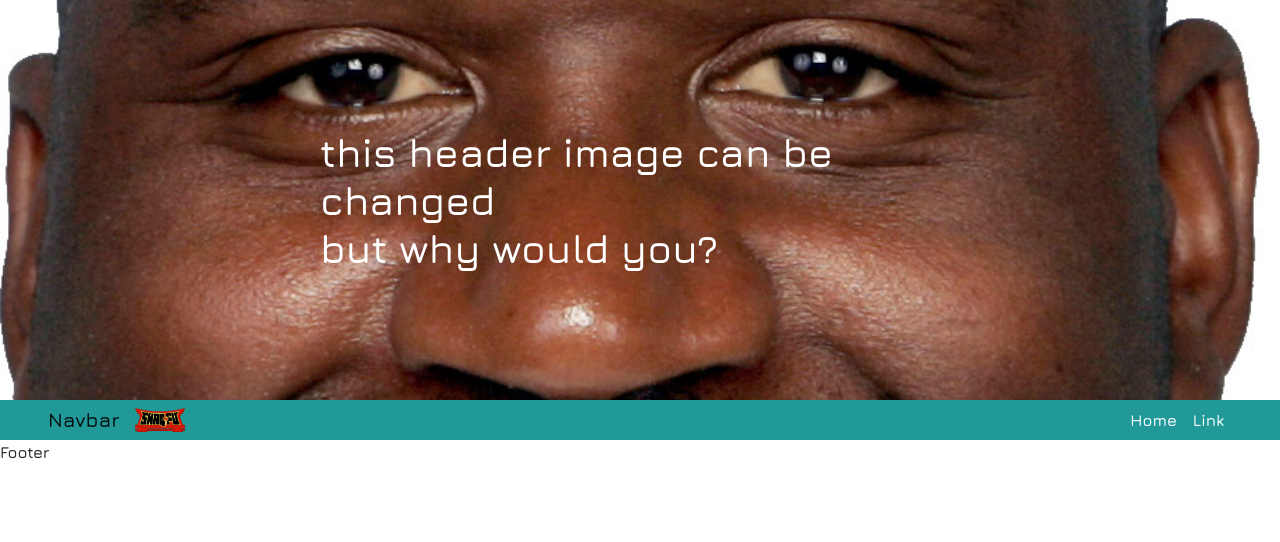
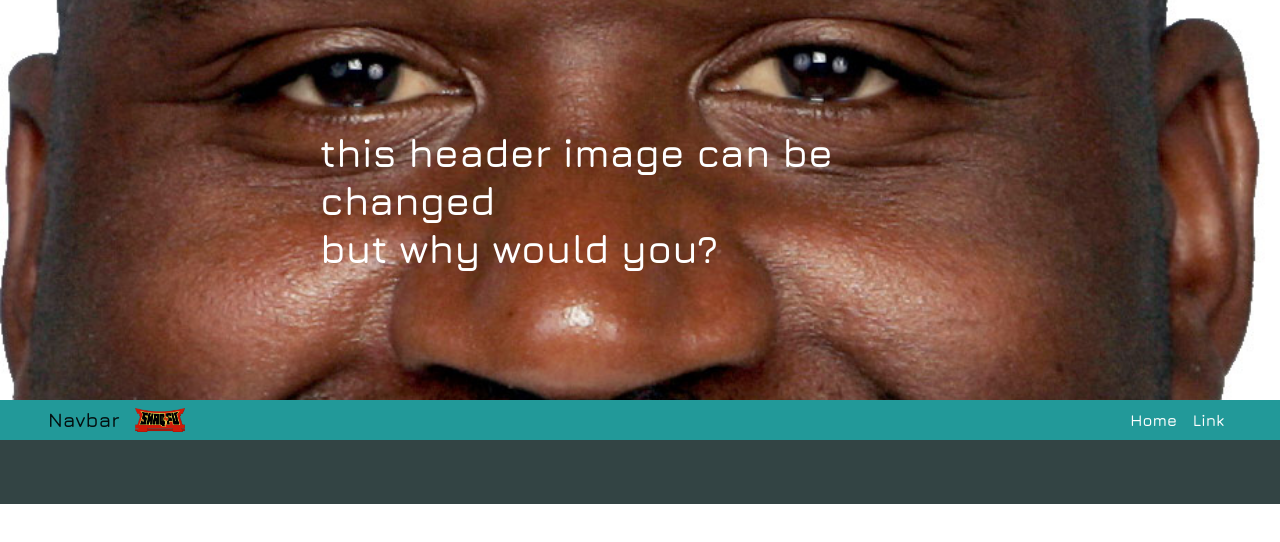
Before and after one commit to averagealloy/joshwouldathought, a React (Create React App) app: page / in a window 1280 px wide. Shown: the top 542 px of the page. Built offline with nearby package versions, Linux system fonts and the light colour scheme.

Commit message:
adding some style components to footer

```diff
--- a/src/components/App.js
+++ b/src/components/App.js
@@ -1,39 +1,23 @@
 import React from 'react'
+import './App.css'
+import "bootstrap/dist/css/bootstrap.min.css";
 import Header from './layouts/Header'
 import Footer from './layouts/Footer'
 import Navbar from './layouts/Navbar'
 
-import './App.css'
-import "bootstrap/dist/css/bootstrap.min.css";
 
-
-const App = () => {
-    return(
-        <div>
+function App() {
+    return (
+        <div className="App">
             <Header/>
             <Navbar/>
             <Footer/>
-            <br/>
 
-            <br/>
+        </div>
+    )
+}
 
 
 
-        </div>
-
-
-
-        )
-}
-
-
-// const App = () => {
-//     return(
-//         <Header/>
-
-
-//     )
-// }
-
 
 export default App
--- a/src/components/layouts/Footer.js
+++ b/src/components/layouts/Footer.js
@@ -1,8 +1,17 @@
-
-import React from 'react';
+import React from 'react'
+import styled from 'styled-components'
 
 const Footer = () => {
-     return <div>Footer</div>
-};
+     return <FooterContainer></FooterContainer>
+}
 
-export default Footer;
+export default Footer
+
+// footer container
+
+const FooterContainer = styled.footer`
+
+background: #344;
+height: 4rem;
+
+`;
```
